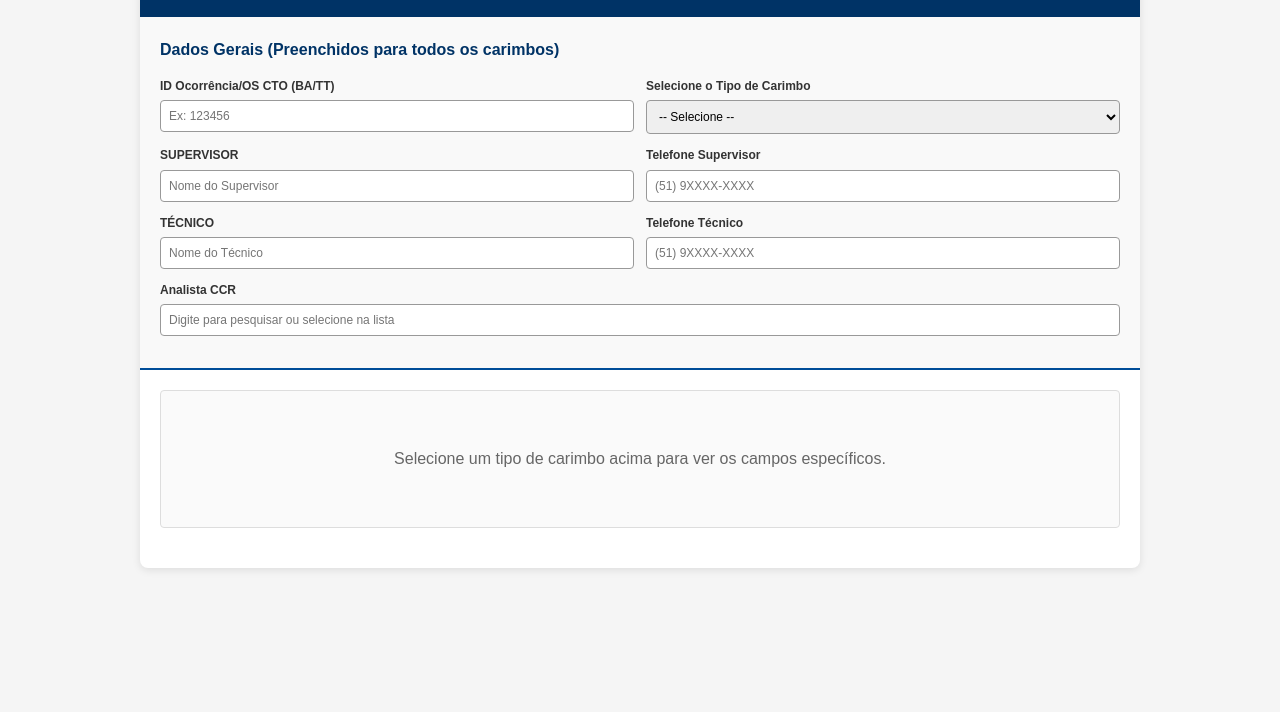
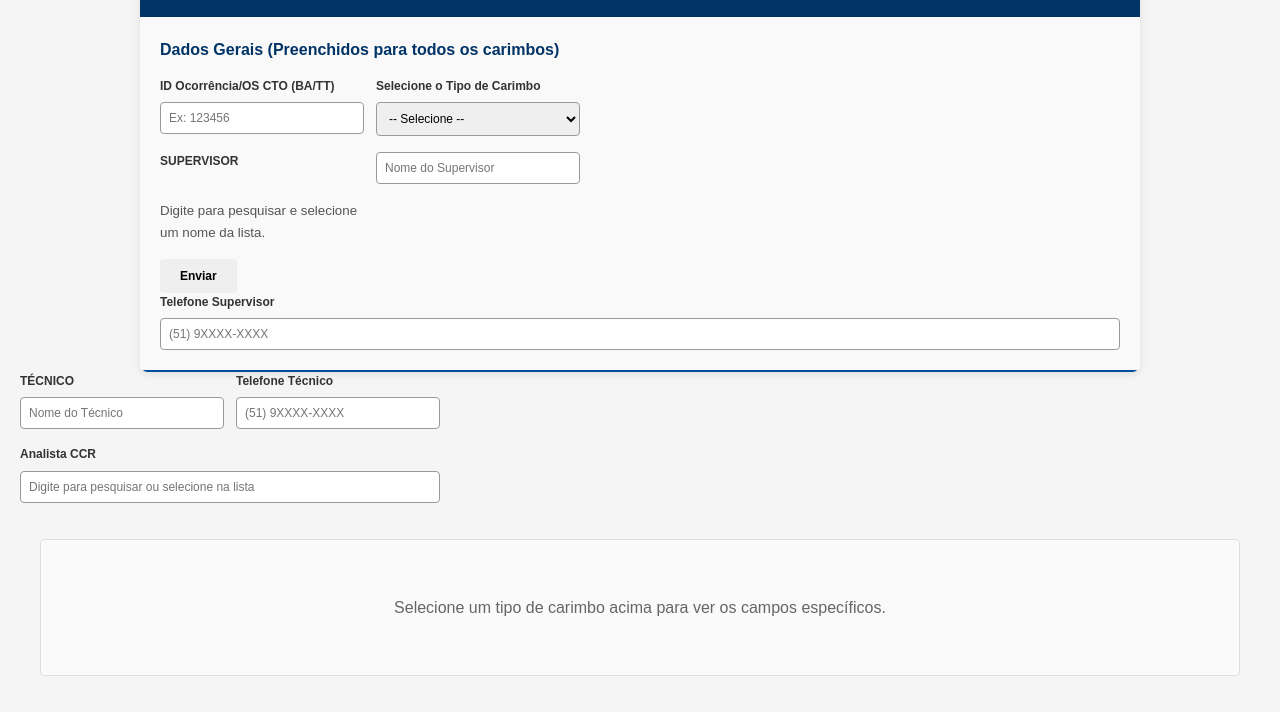
Before and after one commit to jocandrioli/carimbos, a plain HTML site: page index.html in a window 1280 px wide. Shown: the part 106-818 px from the top of the page. Drawn offline with Linux system fonts and the light colour scheme.

Commit message:
Update index.html

```diff
--- a/index.html
+++ b/index.html
@@ -86,10 +86,22 @@
         </div>
       </div>
 
+
+<!-- Estrutura do formulário -->
+<form id="meuFormulario" novalidate>
   <div class="form-group">
-        <div>
-          <label>SUPERVISOR</label>
-          <input type="text" id="supervisor" list="supervisorList" placeholder="Nome do Supervisor">
+    <label for="supervisor">SUPERVISOR</label>
+    <input
+      type="text"
+      id="supervisor"
+      name="supervisor"
+      list="supervisorList"
+      placeholder="Nome do Supervisor"
+      required
+      aria-describedby="supervisorHelp supervisorError"
+      autocomplete="off"
+    />
+
     <datalist id="supervisorList">
       <option value="Alexandre Ilha"></option>
       <option value="Diego Jaworski"></option>
@@ -99,8 +111,120 @@
       <option value="Rodrigo Duarte"></option>
       <option value="Rodrigo Rosa"></option>
     </datalist>
+
+    <small id="supervisorHelp" class="help-text">
+      Digite para pesquisar e selecione um nome da lista.
+    </small>
+    <div id="supervisorError" class="error-text" role="alert" aria-live="polite"></div>
   </div>
-        <div>
+
+  <button type="submit">Enviar</button>
+</form>
+
+<style>
+  .form-group { margin-bottom: 1rem; max-width: 420px; }
+  label { display:block; font-weight:600; margin-bottom: .375rem; }
+  input { width:100%; padding:.5rem .625rem; font-size:1rem; }
+  .help-text { color:#555; display:block; margin-top:.25rem; }
+  .error-text { color:#b00020; margin-top:.25rem; min-height:1em; }
+  .is-invalid { border-color:#b00020; outline-color:#b00020; }
+</style>
+
+<script>
+  (function() {
+    const input = document.getElementById('supervisor');
+    const datalist = document.getElementById('supervisorList');
+    const form = document.getElementById('meuFormulario');
+    const errorEl = document.getElementById('supervisorError');
+
+    // Obtém valores do datalist
+    function getOptions() {
+      return Array.from(datalist.querySelectorAll('option'))
+        .map(opt => (opt.value || '').trim())
+        .filter(v => v.length > 0);
+    }
+
+    // Escapa caracteres especiais para montar o pattern com segurança
+    function escapeForPattern(text) {
+      // Escapa caracteres especiais de regex (inclui acentos normalmente)
+      return text.replace(/[.*+?^${}()|[\]\\]/g, '\\$&');
+    }
+
+    // Seta pattern (regex OR) com todas as opções
+    function updatePatternFromOptions() {
+      const values = getOptions();
+      if (values.length === 0) {
+        input.removeAttribute('pattern');
+        return;
+      }
+      // Monta pattern como ^(op1|op2|op3)$ para casar exatamente um dos itens
+      const pat = `^(${values.map(escapeForPattern).join('|')})$`;
+      input.setAttribute('pattern', pat);
+    }
+
+    // Verifica se o valor atual é exatamente um dos itens
+    function isValidValue(val) {
+      const values = getOptions();
+      return values.includes((val || '').trim());
+    }
+
+    // Apresenta ou limpa erro
+    function setError(msg) {
+      errorEl.textContent = msg || '';
+      if (msg) {
+        input.classList.add('is-invalid');
+      } else {
+        input.classList.remove('is-invalid');
+      }
+    }
+
+    // Validação imediata ao perder foco / mudar campo
+    function validateAndNormalize() {
+      const val = input.value.trim();
+      if (!val) {
+        setError('Selecione um supervisor da lista.');
+        return false;
+      }
+      if (!isValidValue(val)) {
+        setError('Valor inválido. Escolha um nome exatamente como aparece na lista.');
+        return false;
+      }
+      setError('');
+      return true;
+    }
+
+    // Inicializa
+    updatePatternFromOptions();
+
+    // Revalida quando o usuário interage
+    input.addEventListener('change', validateAndNormalize);
+    input.addEventListener('blur', validateAndNormalize);
+
+    // Enquanto digita, se já estava inválido, tenta limpar o erro quando ficar válido
+    input.addEventListener('input', function() {
+      if (errorEl.textContent) {
+        if (isValidValue(input.value.trim())) setError('');
+      }
+    });
+
+    // Impede envio se inválido
+    form.addEventListener('submit', function(e) {
+      // Garante que o pattern também atue no submit (HTML5), mas fazemos a checagem manual
+      if (!validateAndNormalize()) {
+        e.preventDefault();
+        input.focus();
+      }
+    });
+
+    // Caso você atualize a lista dinamicamente no futuro, chame updatePatternFromOptions();
+    // Exemplo:
+    // const novaOpcao = document.createElement('option');
+    // novaOpcao.value = 'Novo Supervisor';
+    // datalist.appendChild(novaOpcao);
+    // updatePatternFromOptions();
+  })();
+</script>
+
           <label>Telefone Supervisor</label>
           <input type="tel" id="supervisor_tel" placeholder="(51) 9XXXX-XXXX">
         </div>
```
Lines whose indentation alone changed are shown as unchanged.
